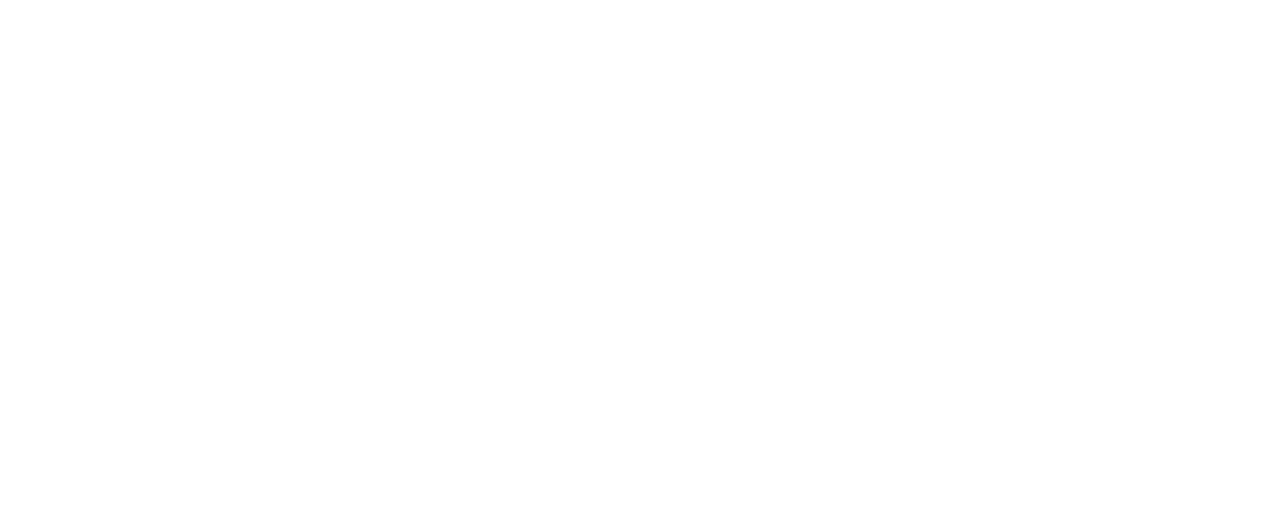
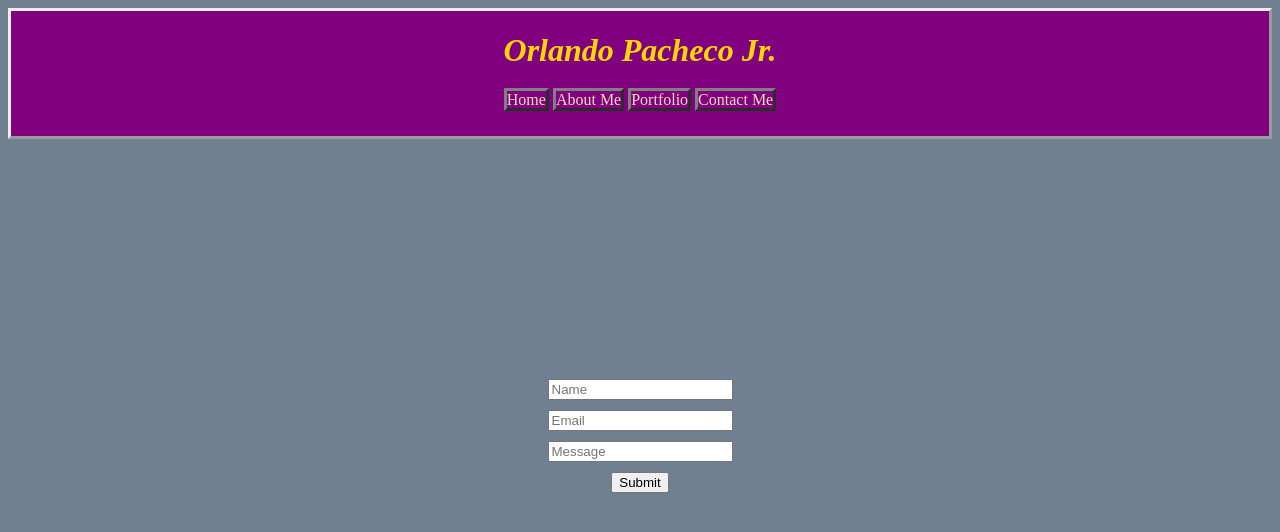
Before and after one commit to OrlandoTwoWheelDev/Personal2, a plain HTML site: page contact.html in a window 1280 px wide. Drawn offline with Linux system fonts and the light colour scheme.

Commit message:
add contact page and adjustments

```diff
--- a/contact.html
+++ b/contact.html
@@ -0,0 +1,35 @@
+<html>
+  <head>
+    <title>
+    My Website
+    </title>
+
+    <header>
+      <h1>Orlando Pacheco Jr.</h1>
+        <div>
+          <a href="file:///C:/Users/orlan/Desktop/CourseWork/pwpt2/index.html">Home</a>
+          <a href="file:///C:/Users/orlan/Desktop/CourseWork/pwpt2/aboutme.html">About Me</a>
+          <a href="file:///C:/Users/orlan/Desktop/CourseWork/pwpt2/project.html">Portfolio</a>
+          <a href="file:///C:/Users/orlan/Desktop/CourseWork/pwpt2/contact.html">Contact Me</a>
+        </div>
+    </header>
+    <link rel="stylesheet" href="./styles.css">
+  </head>
+
+  <body>
+
+
+    <form>
+
+      <input placeholder="Name">
+      <input placeholder="Email">
+      <input placeholder="Message">
+      <input type="button" value="Submit">
+
+    </form>
+
+
+  </body>
+
+
+</html>
--- a/styles.css
+++ b/styles.css
@@ -48,6 +48,13 @@ img{
   max-width: auto;
 }
 
+form{
+  display: flex;
+  flex-direction: column;
+  align-items: center;
+  gap: 10px; padding-top: 30vh;
+  }
+
 @media (min-width:300px) and (max-width: 1200px) {
   body{ background-color: black;}
   section{width: auto; height: auto;}
```
Also changed, not shown: aboutme.html (+6 -3 lines), index.html (+6 -3 lines), project.html (+8 -3 lines).
